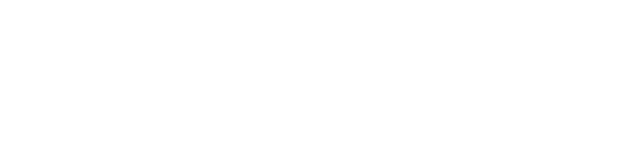
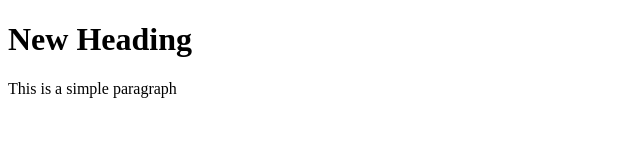
Before and after one commit to smnaief/test-repo, a plain HTML site: page index.html in a window 1280 px wide. Shown: the whole page, without its empty margins (0-640 px from the left). Drawn offline with Linux system fonts and the light colour scheme.

Commit message:
added header

```diff
--- a/index.html
+++ b/index.html
@@ -7,6 +7,7 @@
     <title>Test Git Repo</title>
 </head>
 <body>
-
+    <H1>New Heading</H1>
+    <p>This is  a simple paragraph</p>
 </body>
 </html>
```
